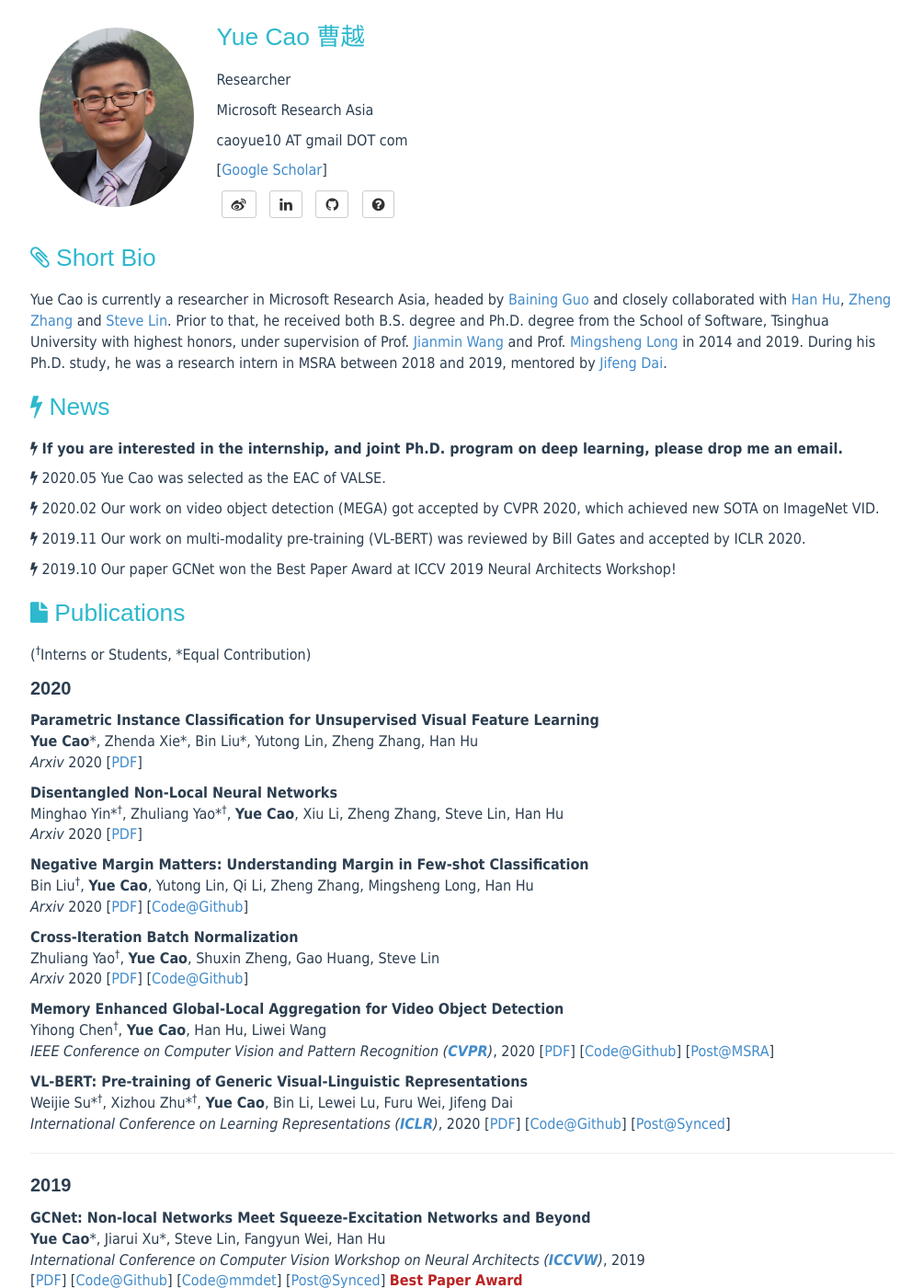
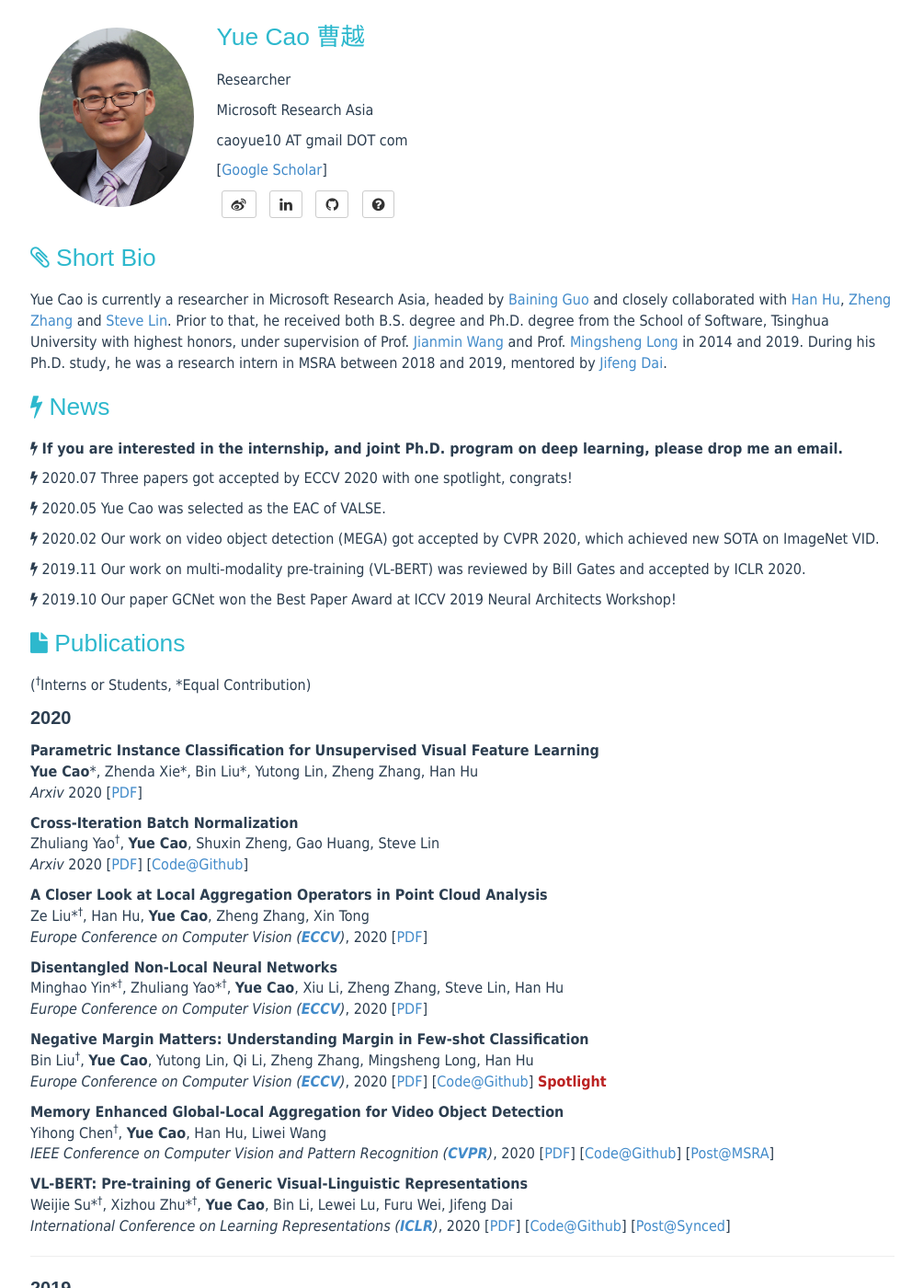
Before and after one commit to caoyue10/caoyue10.github.io, a Jekyll site: the page built from index.html, in a window 1280 px wide and 1400 px high. Shown: the whole window at 92% size, without its empty margins (137-1141 px from the left). Built offline with Jekyll 4.4.1, drawn with Linux system fonts in a browser that asks for light colours; the list of posts is cut into pages by our own code.

Commit message:
Update index.html

```diff
--- a/index.html
+++ b/index.html
@@ -20,6 +20,10 @@ tagline:
     <p>
     <i class="fa fa-bolt"></i>
     <strong>If you are interested in the internship, and joint Ph.D. program on deep learning, please drop me an email.</strong>
+    </p>
+    <p>
+    <i class="fa fa-bolt"></i>
+    2020.07 Three papers got accepted by ECCV 2020 with one spotlight, congrats!
     </p>
     <p>
     <i class="fa fa-bolt"></i>
@@ -48,19 +52,25 @@ tagline:
             <strong>Yue Cao</strong>*, Zhenda Xie*, Bin Liu*, Yutong Lin, Zheng Zhang, Han Hu<br>
             <em>Arxiv</em> 2020 [<a href="https://arxiv.org/abs/2006.14618">PDF</a>]
             </p>
+	<p><strong>Cross-Iteration Batch Normalization</strong><br>
+            Zhuliang Yao<sup><span>&#8224;</span></sup>, <strong>Yue Cao</strong>, Shuxin Zheng, Gao Huang, Steve Lin<br>
+            <em>Arxiv</em> 2020 [<a href="https://arxiv.org/abs/2002.05712">PDF</a>] [<a href="https://github.com/Howal/Cross-iterationBatchNorm">Code@Github</a>]
+            </p>
+	<p><strong>A Closer Look at Local Aggregation Operators in Point Cloud Analysis
+</strong><br>
+            Ze Liu*<sup><span>&#8224;</span></sup>, Han Hu, <strong>Yue Cao</strong>, Zheng Zhang, Xin Tong<br>
+            <em>Europe Conference on Computer Vision (<a href="https://eccv2020.eu/"><strong>ECCV</strong></a>)</em>, 2020 [<a href="https://arxiv.org/abs/2006.06668">PDF</a>]
+            </p>
 	<p><strong>Disentangled Non-Local Neural Networks
 </strong><br>
             Minghao Yin*<sup><span>&#8224;</span></sup>, Zhuliang Yao*<sup><span>&#8224;</span></sup>, <strong>Yue Cao</strong>, Xiu Li, Zheng Zhang, Steve Lin, Han Hu<br>
-            <em>Arxiv</em> 2020 [<a href="https://arxiv.org/abs/2006.06668">PDF</a>]
+            <em>Europe Conference on Computer Vision (<a href="https://eccv2020.eu/"><strong>ECCV</strong></a>)</em>, 2020 [<a href="https://arxiv.org/abs/2006.06668">PDF</a>]
             </p>
 	<p><strong>Negative Margin Matters: Understanding Margin in Few-shot Classification
 </strong><br>
             Bin Liu<sup><span>&#8224;</span></sup>, <strong>Yue Cao</strong>, Yutong Lin, Qi Li, Zheng Zhang, Mingsheng Long, Han Hu<br>
-            <em>Arxiv</em> 2020 [<a href="https://arxiv.org/abs/2003.12060">PDF</a>] [<a href="https://github.com/bl0/negative-margin.few-shot">Code@Github</a>]
-            </p>
-	<p><strong>Cross-Iteration Batch Normalization</strong><br>
-            Zhuliang Yao<sup><span>&#8224;</span></sup>, <strong>Yue Cao</strong>, Shuxin Zheng, Gao Huang, Steve Lin<br>
-            <em>Arxiv</em> 2020 [<a href="https://arxiv.org/abs/2002.05712">PDF</a>] [<a href="https://github.com/Howal/Cross-iterationBatchNorm">Code@Github</a>]
+            <em>Europe Conference on Computer Vision (<a href="https://eccv2020.eu/"><strong>ECCV</strong></a>)</em>, 2020 [<a href="https://arxiv.org/abs/2003.12060">PDF</a>] [<a href="https://github.com/bl0/negative-margin.few-shot">Code@Github</a>]
+            <span class="highlight"><strong>Spotlight</strong></span>
             </p>
 	<p><strong>Memory Enhanced Global-Local Aggregation for Video Object Detection</strong><br>
             Yihong Chen<sup><span>&#8224;</span></sup>, <strong>Yue Cao</strong>, Han Hu, Liwei Wang<br>
```
